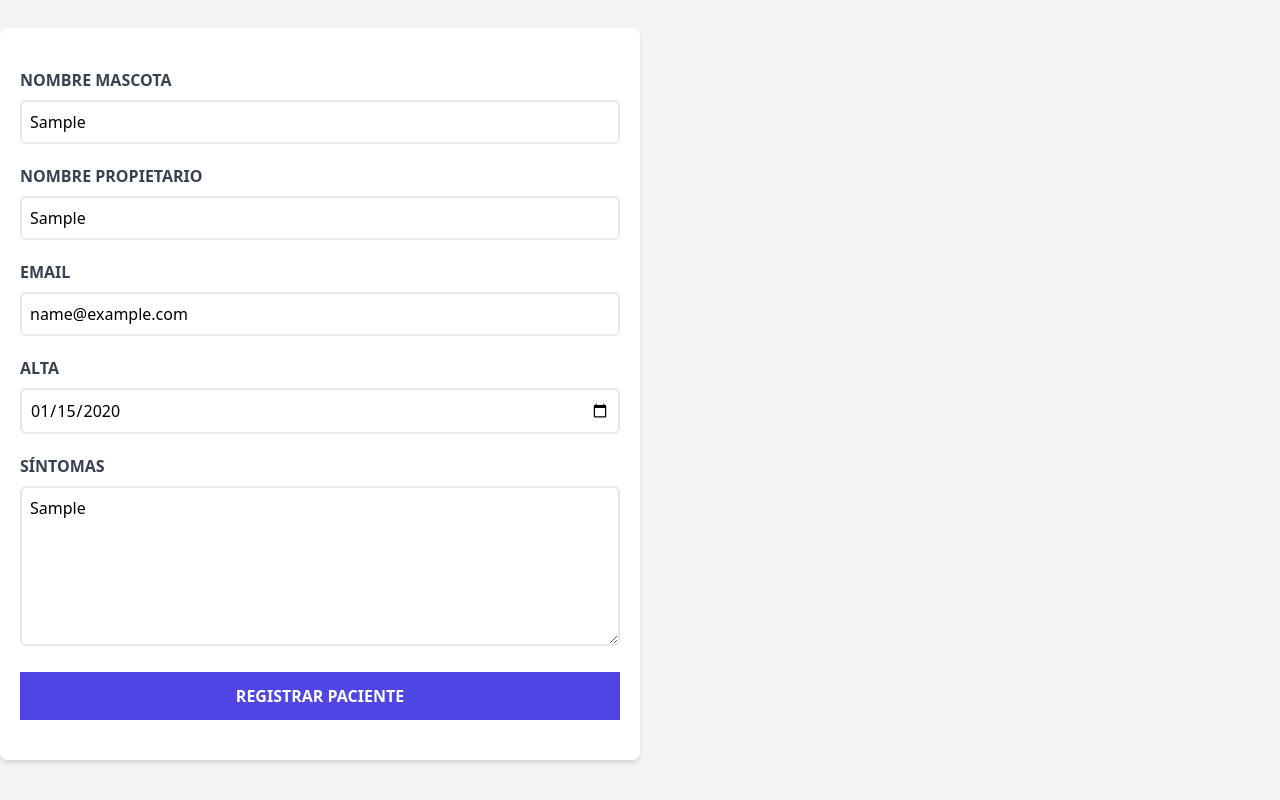
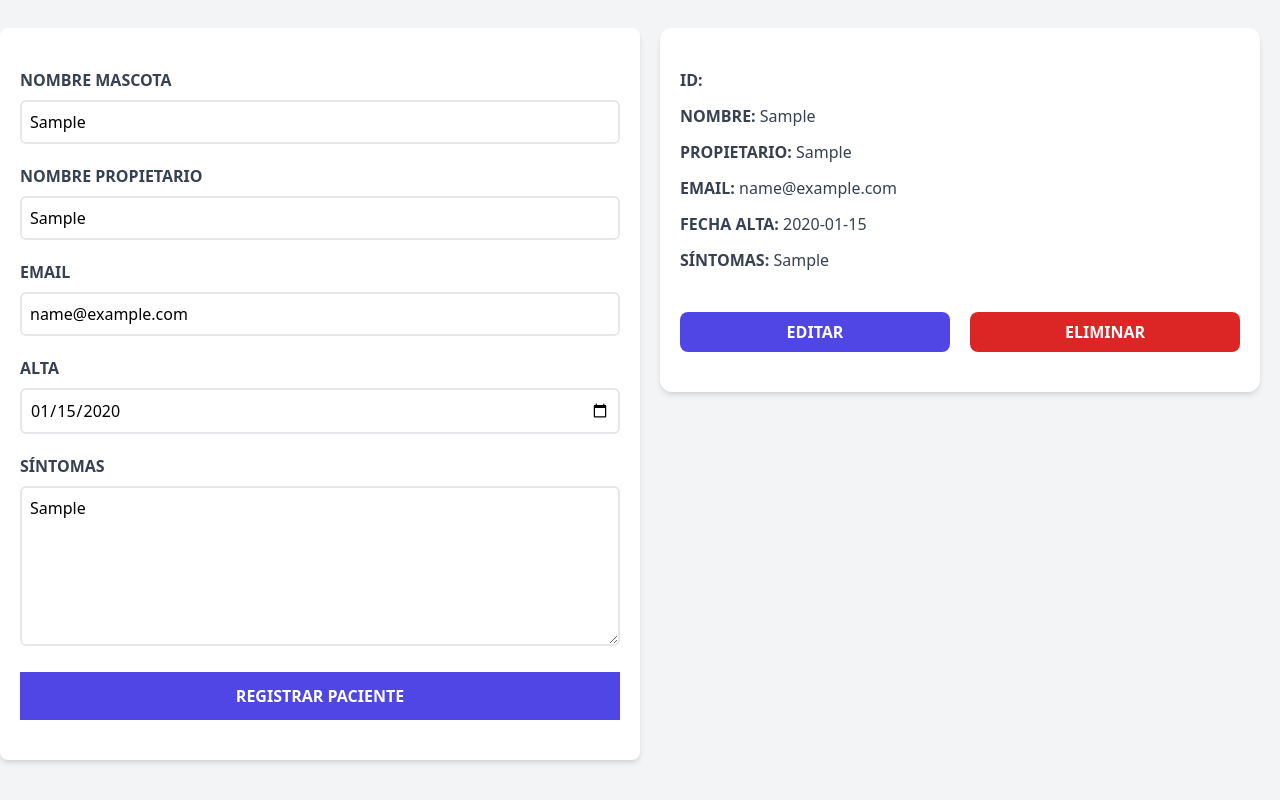
Before and after one commit to danielherrodri/administrador-pacientes, a Vue app: page / in a window 1280 px wide. Both pictures are taken after typing "Sample", "Sample", "name@example.com", "2020-01-15", "Sample" into the empty fields and a click on the input "Registrar Paciente". Shown: the part 320-1120 px from the top of the page. Built offline with nearby package versions, Linux system fonts and the light colour scheme.

Commit message:
Vídeo 91 - Mostrando los pacientes agregados

```diff
--- a/src/App.vue
+++ b/src/App.vue
@@ -2,6 +2,7 @@
 import { ref, reactive } from "vue";
 import Header from "./components/Header.vue";
 import Formulario from "./components/Formulario.vue";
+import Paciente from "./components/Paciente.vue";
 
 const pacientes = ref([]);
 const paciente = reactive({
@@ -33,7 +34,13 @@
         <h3 class="font-black text-3xl text-center">
           Administra tus Pacientes
         </h3>
-        <div v-if="pacientes.length > 0"></div>
+        <div v-if="pacientes.length > 0">
+          <p class="text-lg mt-5 text-center mb-10">
+            Información de
+            <span class="text-indigo-600 font-bold">Pacientes</span>
+          </p>
+          <Paciente for="paciente in pacientes" :paciente="paciente" />
+        </div>
         <p v-else class="mt-10 text-2xl text-center">No hay pacientes</p>
       </div>
     </div>
--- /dev/null
+++ b/src/components/Paciente.vue
@@ -0,0 +1,57 @@
+<script setup>
+defineProps({
+  paciente: {
+    type: Object,
+    required: true,
+  },
+});
+</script>
+<template>
+  <div class="mx-5 my-10 bg-white shadow-md px-5 py-10 rounded-xl">
+    <p class="font-bold mb-3 text-gray-700 uppercase">
+      ID:
+      <span class="font-normal normal-case"> </span>
+    </p>
+
+    <p class="font-bold mb-3 text-gray-700 uppercase">
+      Nombre:
+      <span class="font-normal normal-case"> {{ paciente.nombre }} </span>
+    </p>
+
+    <p class="font-bold mb-3 text-gray-700 uppercase">
+      Propietario:
+      <span class="font-normal normal-case"> {{ paciente.propietario }} </span>
+    </p>
+
+    <p class="font-bold mb-3 text-gray-700 uppercase">
+      Email:
+      <span class="font-normal normal-case"> {{ paciente.email }} </span>
+    </p>
+
+    <p class="font-bold mb-3 text-gray-700 uppercase">
+      Fecha Alta:
+      <span class="font-normal normal-case"> {{ paciente.alta }} </span>
+    </p>
+
+    <p class="font-bold mb-3 text-gray-700 uppercase">
+      Síntomas:
+      <span class="font-normal normal-case"> {{ paciente.sintomas }} </span>
+    </p>
+
+    <div class="grid md:grid-cols-2 gap-5 mt-10">
+      <button
+        type="button"
+        class="block w-full py-2 px-10 bg-indigo-600 hover:bg-indigo-700 text-white font-bold uppercase rounded-lg"
+      >
+        Editar
+      </button>
+
+      <button
+        type="button"
+        class="block w-full py-2 px-10 bg-red-600 hover:bg-red-700 text-white font-bold uppercase rounded-lg"
+      >
+        Eliminar
+      </button>
+    </div>
+  </div>
+</template>
```
